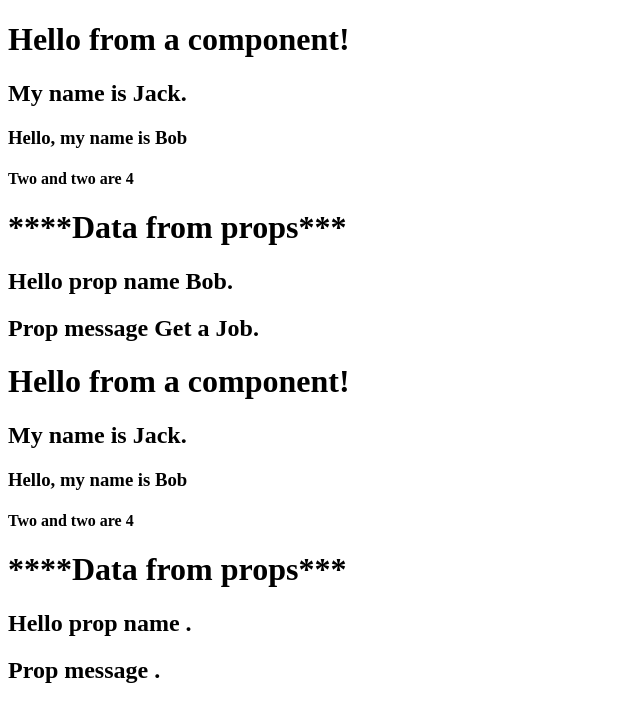
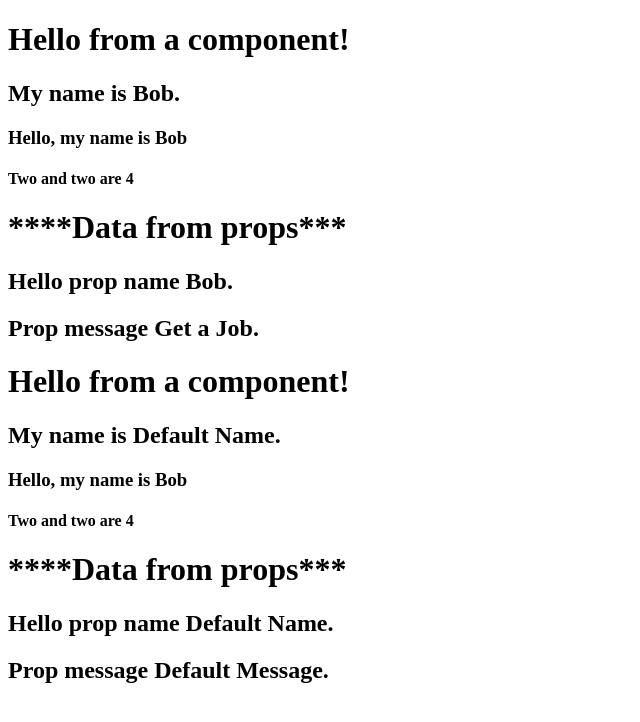
Before and after one commit to waseemriyazz/react-tut, a React (Vite) app in the folder vite-project/: page / in a window 1280 px wide. Shown: the top 722 px of the page, without its empty margins (0-640 px from the left). Built offline with nearby package versions, Linux system fonts and the light colour scheme.

Commit message:
destructuring props

```diff
--- a/vite-project/src/components/Hello.jsx
+++ b/vite-project/src/components/Hello.jsx
@@ -3,7 +3,7 @@ function displayName(name) {
   return `Hello, my name is ${name}`;
 }
 
-function Hello(props) {
+function Hello({ name = "Default Name", message = "Default Message" }) {
   return (
     <div>
       <h1>Hello from a component! </h1>
@@ -11,8 +11,8 @@ function Hello(props) {
       <h3>{displayName("Bob")}</h3>
       <h4>Two and two are {2 + 2}</h4>
       <h1>****Data from props***</h1>
-      <h2>Hello prop name {props.name}.</h2>
-      <h2>Prop message {props.message}.</h2>
+      <h2>Hello prop name {name}.</h2>
+      <h2>Prop message {message}.</h2>
     </div>
   );
 }
```
